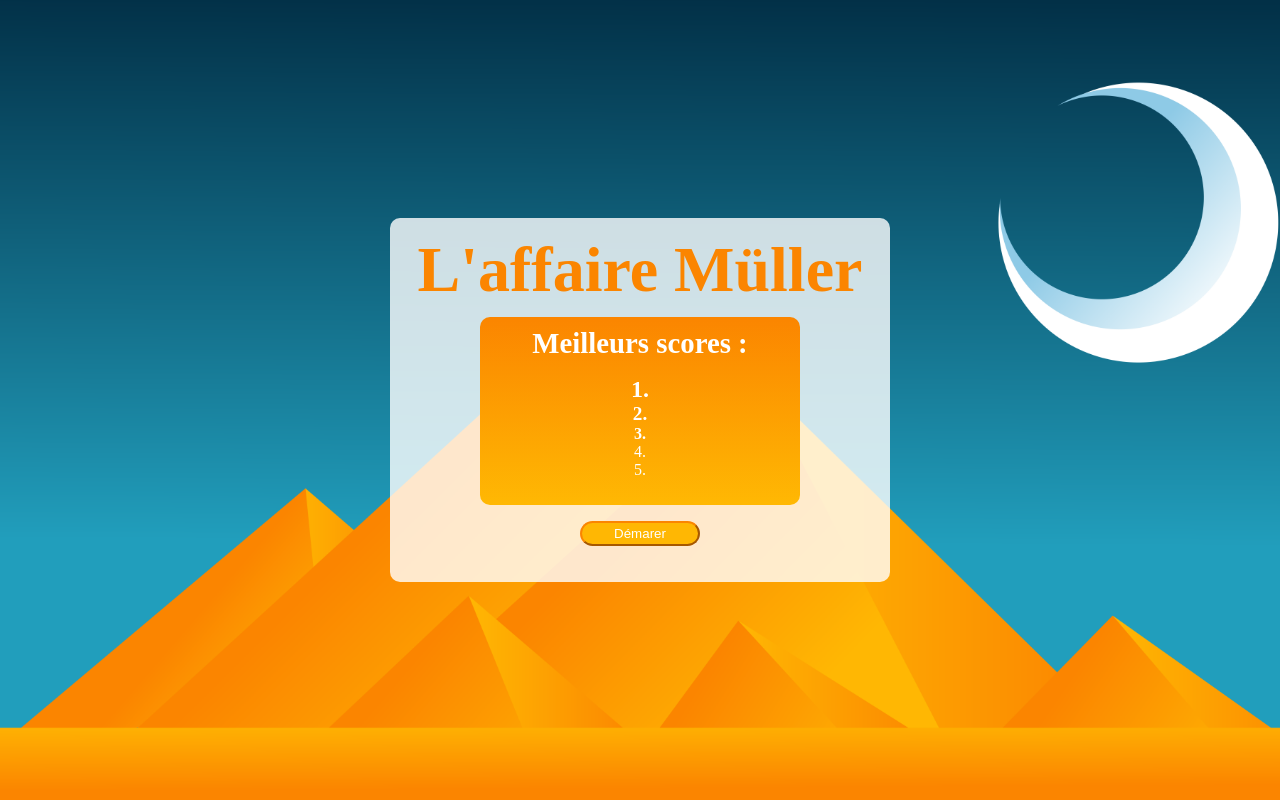
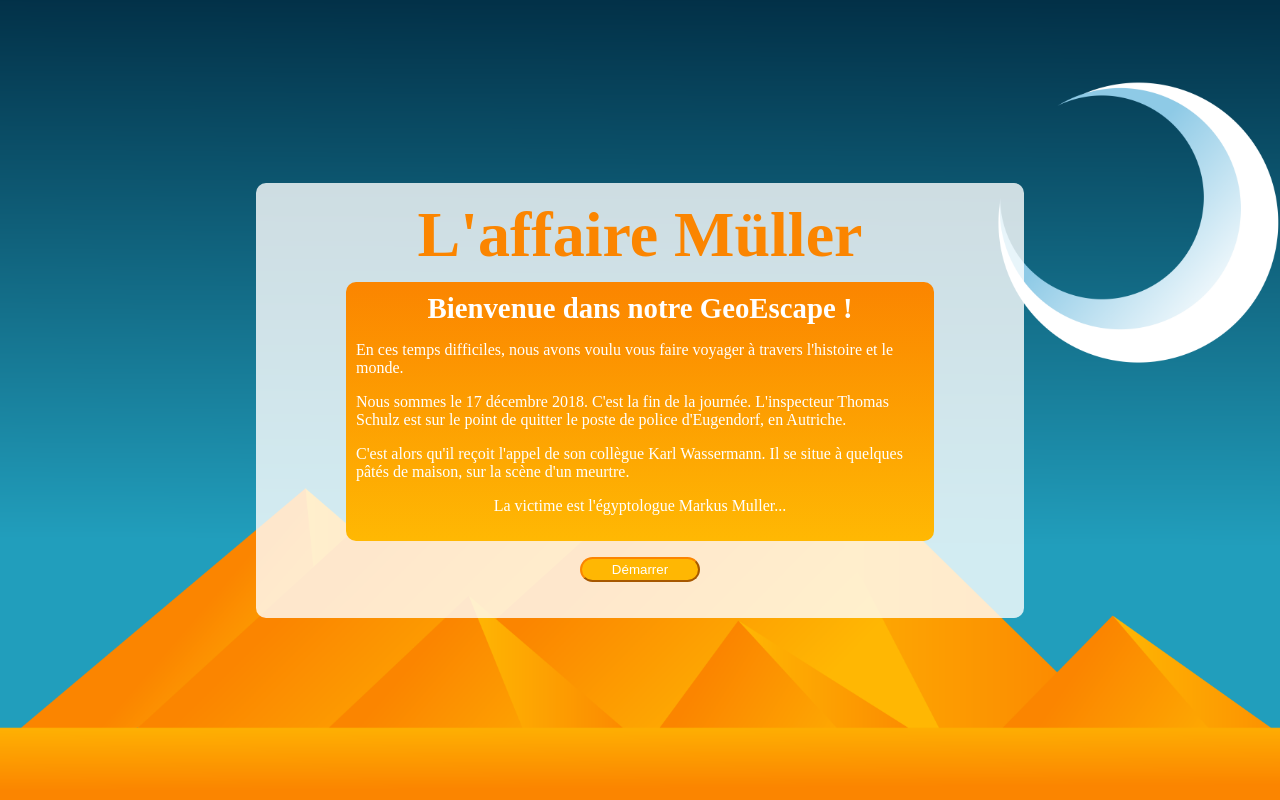
Before and after one commit to Axelle-Ga/Projet_WEB, a PHP site: page / in a window 1280 px wide. Run offline with PHP 8.4, Linux system fonts and the light colour scheme; some libraries are stand-ins or nearby versions.

Commit message:
Ajout de pages

```diff
--- a/index.php
+++ b/index.php
@@ -2,31 +2,39 @@
 <html lang="fr">
   <head>
     <meta charset="UTF-8">
-    <title>EscapeGame géographique</title>
+    <title>Bienvenue dans notre EscapeGame !</title>
     <meta name="viewport" content="width=device-width,initial-scale=1">
     <link rel="stylesheet" media="screen" href="style.css">
     <link rel="icon" type="image/png" href="img/favicon.png">
   </head>
 
   <body>
-    <div class="cadreContainer">
-      <div class = "cadre">
+    <div class="cadreContainer_ind">
+      <div class = "cadre_ind">
         <h1>L'affaire Müller</h1>
 
-        <div class = "hall">
-          <h3>Meilleurs scores :</h3>
-          <ol>
-          <li id="r1"></li>
-          <li id="r2"></li>
-          <li id="r3"></li>
-          <li id="r4"></li>
-          <li id="r5"></li>
-        </ol>
+        <div class = "presentation">
+          <h3>Bienvenue dans notre GeoEscape !</h3>
+          <p align="left">
+          En ces temps difficiles, nous avons voulu vous faire voyager à travers
+          l'histoire et le monde.
+        </p>
+        <p align="left">
+          Nous sommes le 17 décembre 2018. C'est la fin de la journée. L'inspecteur
+           Thomas Schulz est sur le point de quitter le poste de police d'Eugendorf, en Autriche.
+      </p>
+      <p align="left">
+        C'est alors qu'il reçoit l'appel de son collègue Karl Wassermann. Il se
+        situe à quelques pâtés de maison, sur la scène d'un meurtre.
+      </p>
+      <p>
+        La victime est l'égyptologue Markus Muller...
+      </p>
         </div>
 
         <form action="jeu.php">
           <p>
-            <button>Démarer</button>
+            <button>Démarrer</button>
           </p>
         </form>
       </div>
--- a/style.css
+++ b/style.css
@@ -16,6 +16,45 @@
 html, body, #map {
     height: 100%;
     width: 100vw;
+}
+
+.presentation{
+    color: white;
+    background: linear-gradient(#FB8500,#ffb803);
+    margin-left: 90px;
+    margin-right: 90px;
+    padding: 10px;
+    border-radius: 10px;
+}
+
+.cadreContainer_ind{
+    width: 100vw;
+    height: 100vh;
+    display: flex;
+    justify-content: center;
+    align-items: center;
+}
+
+.cadre_ind{
+    text-align: center;
+    width: 60%;
+    background-color: rgba(255, 255, 255, 0.8);
+    border-radius: 10px;
+}
+
+.cadreContainer_ap{
+    width: 100vw;
+    height: 100vh;
+    display: flex;
+    justify-content: center;
+    align-items: center;
+}
+
+.cadre_ap{
+    text-align: center;
+    width: 80%;
+    background-color: rgba(255, 255, 255, 0.8);
+    border-radius: 10px;
 }
 
 .cadreContainer{
@@ -40,6 +79,7 @@
     margin-right: 90px;
     padding: 10px;
     border-radius: 10px;
+    margin-bottom: 30px;
 }
 
 ol{
@@ -98,6 +138,15 @@
     height: 25px;
     margin-bottom: 20px;
 }
+
+button:hover{
+    background-color:#FF8403;
+    border-color: #E75E00;
+  }
+
+#tabsco{
+    width:150px;
+  }
 
 .jeu{
     height: 100%;
```
Also changed, not shown: apropos.php (added, +45 -0 lines), halloffame.php (added, +30 -0 lines).
